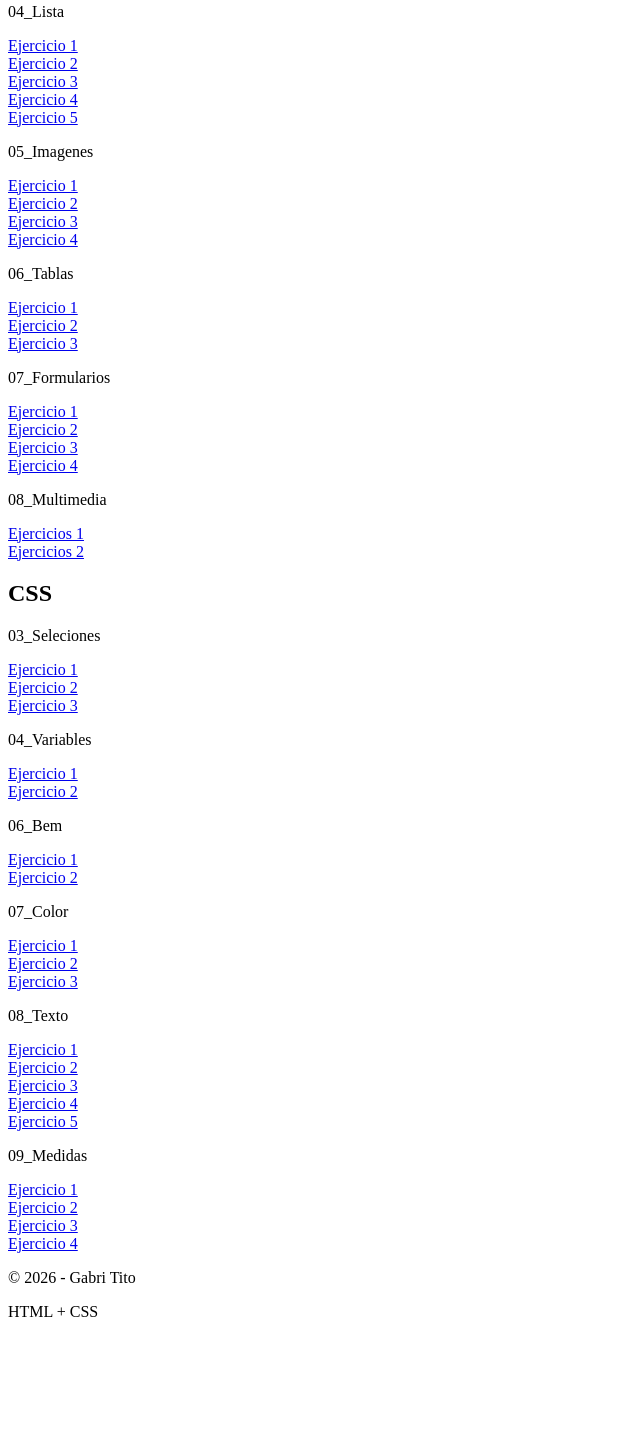
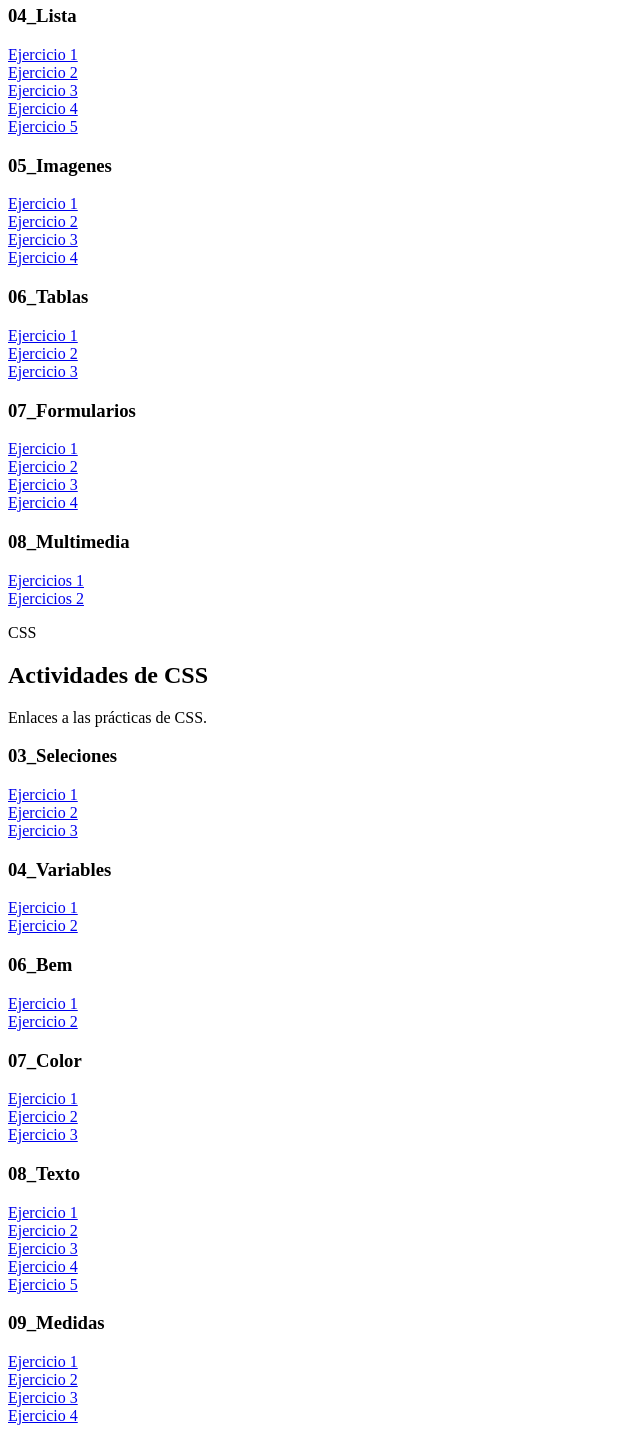
Before and after one commit to gabri222/web, a plain HTML site: page activitats/activitats.html in a window 1280 px wide. Shown: the part 493-1922 px from the top of the page, without its empty margins (0-640 px from the left). Before the commit the page ends 1830 px from the top, so only its background shows below. Drawn offline with Linux system fonts and the light colour scheme.

Commit message:
Deploying to gh-pages from @ gabri222/web@4fe2d39acfd9461ea262f0197285dc8ce63643f3 🚀

```diff
--- a/activitats/activitats.html
+++ b/activitats/activitats.html
@@ -25,8 +25,8 @@
                 <h2>Actividades de HTML</h2>
             <p class="texto">Enlaces a las practicas de HTML.</p>
             <section class="bloques">
+
         <div class="bloque">
-
             <h3>Formato02</h3>
                 <a href="html/02_formato/activitat1.html">Ejercicio 1</a><br>
                 <a href="html/02_formato/activitat2.html">Ejercicio 2</a><br>
@@ -43,63 +43,95 @@
         </div>
 
         <div class="bloque">
-    <p>04_Lista</p>
+            <h3>04_Lista</h3>
                 <a href="html/04_Lista/activitat1.html">Ejercicio 1</a><br>
                 <a href="html/04_Lista/activitat2.html">Ejercicio 2</a><br>
                 <a href="html/04_Lista/activitat3.html">Ejercicio 3</a><br>
                 <a href="html/04_Lista/activitat4.html">Ejercicio 4</a><br>
                 <a href="html/04_Lista/activitat5.html">Ejercicio 5</a><br>
         </div>
-    <p>05_Imagenes </p>
+        <div class="bloque">
+            <h3>05_Imagenes </h3>
                 <a href="html/05_Imagenes/activitat1.html">Ejercicio 1</a><br>
                 <a href="html/05_Imagenes/activitat2.html">Ejercicio 2</a><br>
                 <a href="html/05_Imagenes/activitat3.html">Ejercicio 3</a><br>
                 <a href="html/05_Imagenes/activitat4.html">Ejercicio 4</a><br>
         </div>
-    <p>06_Tablas</p>
+
+        <div class="bloque">
+            <h3>06_Tablas</h3>
                 <a href="html/06_Tablas/activitat1.html">Ejercicio 1</a><br>
                 <a href="html/06_Tablas/activitat2.html">Ejercicio 2</a><br>
                 <a href="html/06_Tablas/activitat3.html">Ejercicio 3</a><br>
         </div>
-    <p>07_Formularios</p>
+
+        <div class="bloque">
+            <h3>07_Formularios</h3>
                 <a href="html/07_formularios/activitat1.html">Ejercicio 1</a><br>
                 <a href="html/07_formularios/activitat2.html">Ejercicio 2</a><br>
                 <a href="html/07_formularios/activitat3.html">Ejercicio 3</a><br>
                 <a href="html/07_formularios/activitat4.html">Ejercicio 4</a><br>
         </div>
-    <p>08_Multimedia</p>
+
+        <div class="bloque">
+            <h3>08_Multimedia</h3>
                 <a href="html/08_Multimedia/activitat1.html">Ejercicios 1</a><br>
                 <a href="html/08_Multimedia/activitat2.html">Ejercicios 2</a><br>
         </div>
             </section>
         </section>
 
-    <h2>CSS</h2>
-    <p>03_Seleciones</p>
+<section class="medio" id="css" style="margin-top:14px;">
+      <p class="presnetaciop">CSS</p>
+      <h2>Actividades de CSS</h2>
+      <p class="texto">Enlaces a las prácticas de CSS.</p>
+
+    <section class="bloques">
+        <div class="bloque">
+            <h3>03_Seleciones</h3>
                 <a href="css/03_Seleciones/activitat1.html">Ejercicio 1</a><br>
                 <a href="css/03_Seleciones/activitat2.html">Ejercicio 2</a><br>
                 <a href="css/03_Seleciones/activitat3.htm">Ejercicio 3</a><br>
-    <p>04_Variables</p>
+        </div>
+
+        <div class="bloque">
+            <h3>04_Variables</h3>
                 <a href="css/04_Variables/activitat1.html">Ejercicio 1</a><br>
                 <a href="css/04_Variables/activitat2.html">Ejercicio 2</a><br>
-    <p>06_Bem</p>
+        </div>
+
+        <div class="bloque">
+        <h3>06_Bem</h3>
             <a href="css/06_Bem/Activitat1.html">Ejercicio 1</a><br>
             <a href="css/06_Bem/Activitat2.html">Ejercicio 2</a><br>
-    <p>07_Color</p>
+        </div>
+
+        <div class="bloque">
+            <h3>07_Color</h3>
                 <a href="css/07_Color/Activitat1.html">Ejercicio 1</a><br>
                 <a href="css/07_Color/Activitat2.html">Ejercicio 2</a><br>
                 <a href="css/07_Color/Activitat3.html">Ejercicio 3</a><br>
-    <p>08_Texto</p>
+        </div>
+
+        <div class="bloque">
+            <h3>08_Texto</h3>
                 <a href="css/08_Texto/Activitat1.html">Ejercicio 1</a><br>
                 <a href="css/08_Texto/Activitat2.html">Ejercicio 2</a><br>
                 <a href="css/08_Texto/Activitat3.html">Ejercicio 3</a><br>
                 <a href="css/08_Texto/Activitat4.html">Ejercicio 4</a><br>
                 <a href="css/08_Texto/Activitat5.html">Ejercicio 5</a><br>
-    <p>09_Medidas</p>
+        </div>
+
+        <div class="bloque">
+            <h3>09_Medidas</h3>
             <a href="css/09_Medidas/Activitat1.html">Ejercicio 1</a><br>
             <a href="css/09_Medidas/Activitat2.html">Ejercicio 2</a><br>
             <a href="css/09_Medidas/Activitat3.html">Ejercicio 3</a><br>
             <a href="css/09_Medidas/Activitat4.html">Ejercicio 4</a><br>
+        </div>
+    </section>
+
+</section>
     </main>
 
   <footer class="footer">
```
Also changed, not shown: activitats/cssdocumentos/actividades.css (added). Lines whose indentation alone changed are shown as unchanged.
